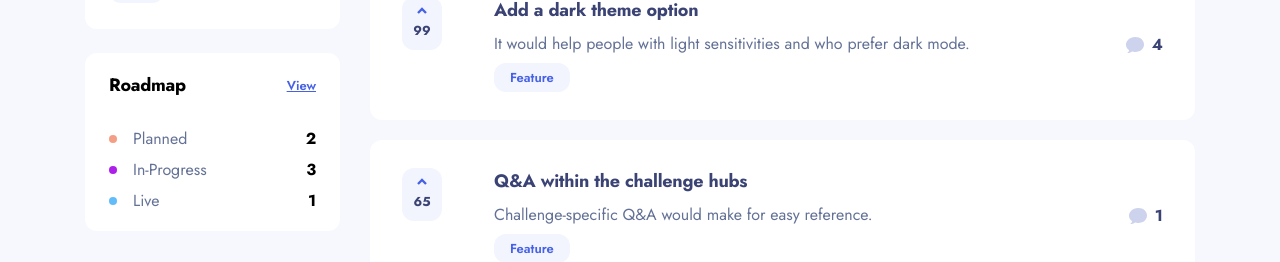
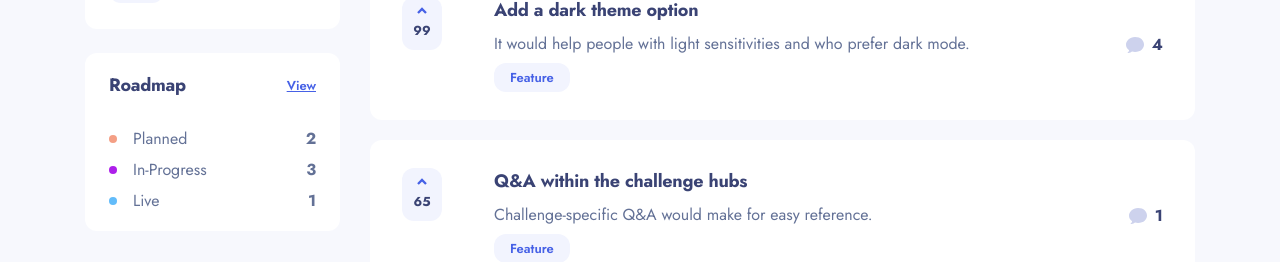
Before and after one commit to FlorianGmz/Frontend-Mentor-Challenges, a React (Vite) app: page /roadmap in a window 1280 px wide. Both pictures are taken after a click on the element "Go Back". Shown: the part 348-610 px from the top of the page. Built offline with nearby package versions, Linux system fonts and the light colour scheme.

Commit message:
minor fixes

```diff
--- a/src/components/SuggestionsPage/SideSection/RoadmapNav/RoadmapNav.tsx
+++ b/src/components/SuggestionsPage/SideSection/RoadmapNav/RoadmapNav.tsx
@@ -17,7 +17,7 @@ const RoadmapNav = () => {
   return (
     <div className="flex h-[178px] w-[223px] flex-col justify-between rounded-xl bg-bt-white_def px-[24px] py-[19px] md:h-[178px] xl:w-[255px]">
       <div className="flex items-center justify-between">
-        <h3 className="text-h3">Roadmap</h3>
+        <h3 className="text-h3 text-bt-dark-blue_def">Roadmap</h3>
         <NavLink
           to={"/roadmap"}
           className="text-body-3 text-el_active underline transition-colors hover:text-[#8397F8]"
--- a/src/components/SuggestionsPage/SideSection/RoadmapNav/RoadmapStatus.tsx
+++ b/src/components/SuggestionsPage/SideSection/RoadmapNav/RoadmapStatus.tsx
@@ -37,7 +37,7 @@ const RoadmapStatus: React.FC<RoadmapStatusProps> = ({
       </div>
       {!roadmapPage && (
         <p
-          className={`${roadmapPage ? "md:text-[13px]" : ""} items-center text-body-1 text-comment-count xl:text-[16px]`}
+          className={`${roadmapPage ? "md:text-[13px]" : ""} items-center text-body-1 text-comment-count font-bold text-feedback-description xl:text-[16px]`}
         >
           {feedbackCount}
         </p>
```
